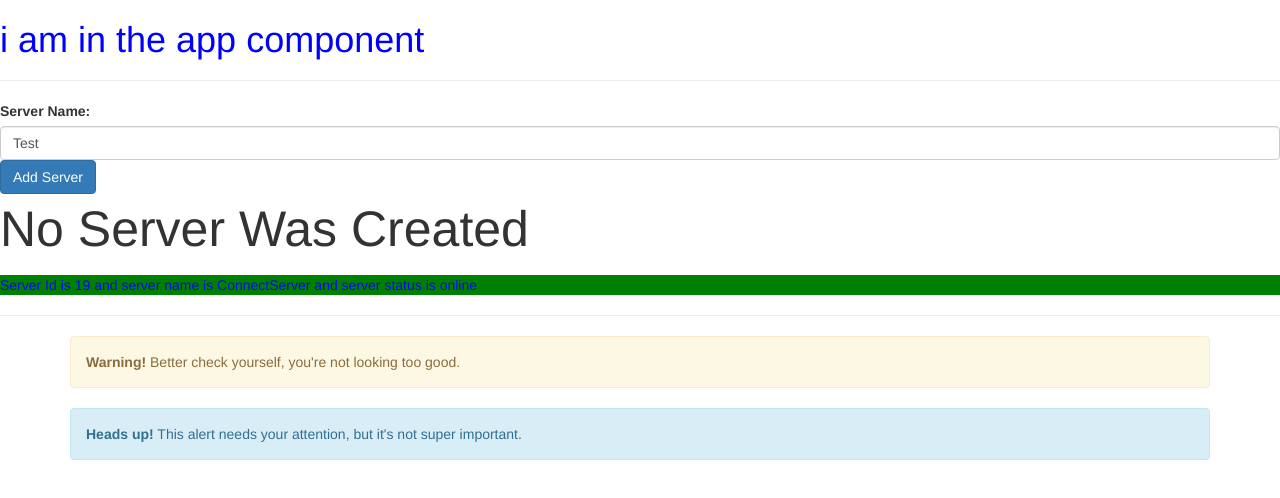
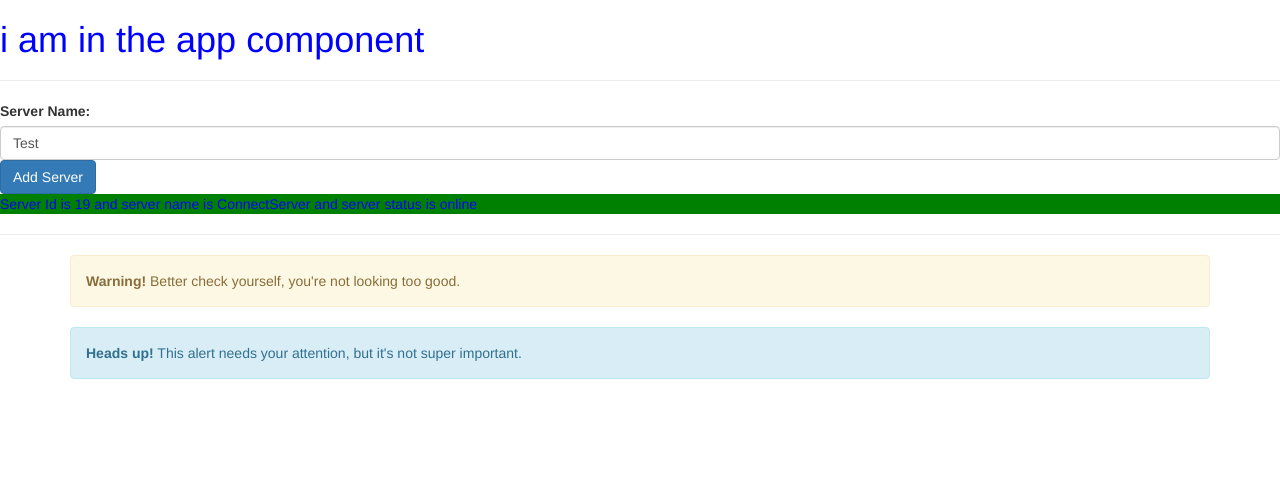
Before and after one commit to uzairqq/Angular-, an Angular app: page / in a window 1280 px wide. Shown: the top 498 px of the page. Built offline with nearby package versions, Linux system fonts and the light colour scheme.

Commit message:
Used ngIf With Else Condition

```diff
--- a/src/app/servers/servers.component.html
+++ b/src/app/servers/servers.component.html
@@ -4,10 +4,7 @@
 <!--{{serverName}}-->
 <button class="btn btn-primary" (click)="onServerConnect()" [disabled]="!allowNewServer">Add Server</button>
 <!--{{serverCreationStatus}}-->
-<p *ngIf="serverCreated; else noServer">Server was created,Server name was {{serverName}}</p>
-<ng-template #noServer>
-    <p>No Server Was Created</p>
-</ng-template>
+<p *ngIf="serverCreated">Server was created,Server name was {{serverName}}</p>
 
 
 <app-server></app-server>
```
